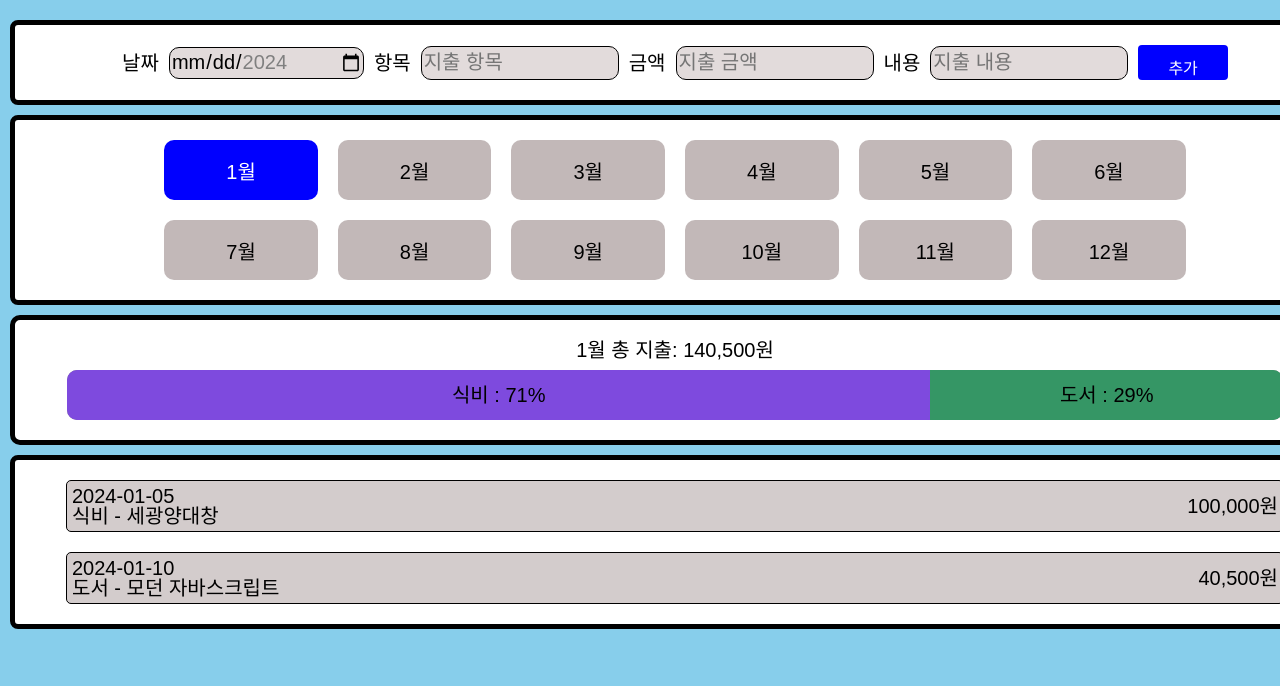
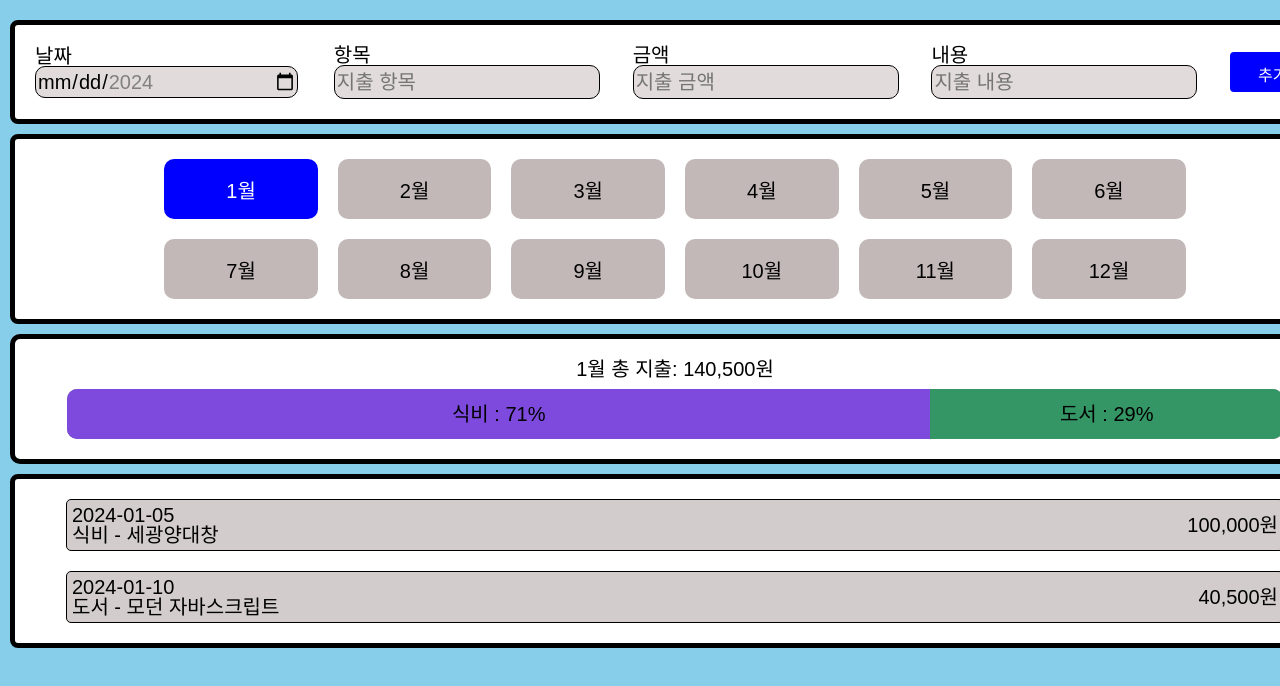
Before and after one commit to ghastlymouse/react_assignment2, a React (Vite) app: page / in a window 1280 px wide. Shown: the top 686 px of the page. Built offline with nearby package versions, Linux system fonts and the light colour scheme; a web font is replaced by a local one.

Commit message:
항목 별 유효성 검사 및 폼 스타일 살짝 수정

```diff
--- a/src/components/AddExpense.jsx
+++ b/src/components/AddExpense.jsx
@@ -20,9 +20,16 @@ const AddExpense = () => {
         const amount = formData.get("amount");
         const description = formData.get("description");
 
-        if (!item.trim() || !amount.trim() || !description.trim()) {
-            event.target.reset();
-            setAlertMessage(`제대로 입력하세요!`);
+        if (!item.trim()) {
+            setAlertMessage(`항목을 제대로 입력하세요!`);
+            return setOpenModal(true);
+        }
+        if (!amount.trim()) {
+            setAlertMessage(`금액을 제대로 입력하세요!`);
+            return setOpenModal(true);
+        }
+        if (!description.trim()) {
+            setAlertMessage(`내용을 제대로 입력하세요!`);
             return setOpenModal(true);
         }
         event.target.reset();
@@ -57,6 +64,7 @@ const AddExpense = () => {
                 </Modal>
             </ModalBackground>
             <StForm onSubmit={handleSubmitForm}>
+                <StDiv>
                     <label htmlFor='date'>날짜</label>
                     <StInput
                         name="date"
@@ -64,24 +72,31 @@ const AddExpense = () => {
                         min={thisYearFirstDay}
                         max={thisYearLastDay}
                         required />
+                </StDiv>
+                <StDiv>
                     <label htmlFor='item'>항목</label>
                     <StInput
                         name="item"
                         type="text"
                         placeholder='지출 항목'
                         required />
+                </StDiv>
+                <StDiv>
                     <label htmlFor='amount'>금액</label>
                     <StInput
                         name="amount"
                         type="number"
                         placeholder='지출 금액'
                         required />
+                </StDiv>
+                <StDiv>
                     <label htmlFor='description'>내용</label>
                     <StInput
                         name="description"
                         type="text"
                         placeholder='지출 내용'
                         required />
+                </StDiv>
                 <StSubmitBtn type="submit">추가</StSubmitBtn>
             </StForm>
         </>
@@ -110,7 +125,7 @@ const StSubmitBtn = styled.button`
     background-color: blue;
     padding: 10px 20px;
     width: 7%;
-    height: 35px;
+    height: 40px;
     color: white;
     font-family: inherit;
     font-size: 16px;
@@ -120,8 +135,14 @@ const StSubmitBtn = styled.button`
     }
 `;
 
+const StDiv = styled.div`
+    width: 25%;
+    display: flex;
+    flex-direction: column;
+`;
+
 const StInput = styled.input`
-    width: 15%;
+    width: 90%;
     height: 30px;
     background-color: #e2dbdb;
     border: 1px solid black;
```
Lines whose indentation alone changed are shown as unchanged.
